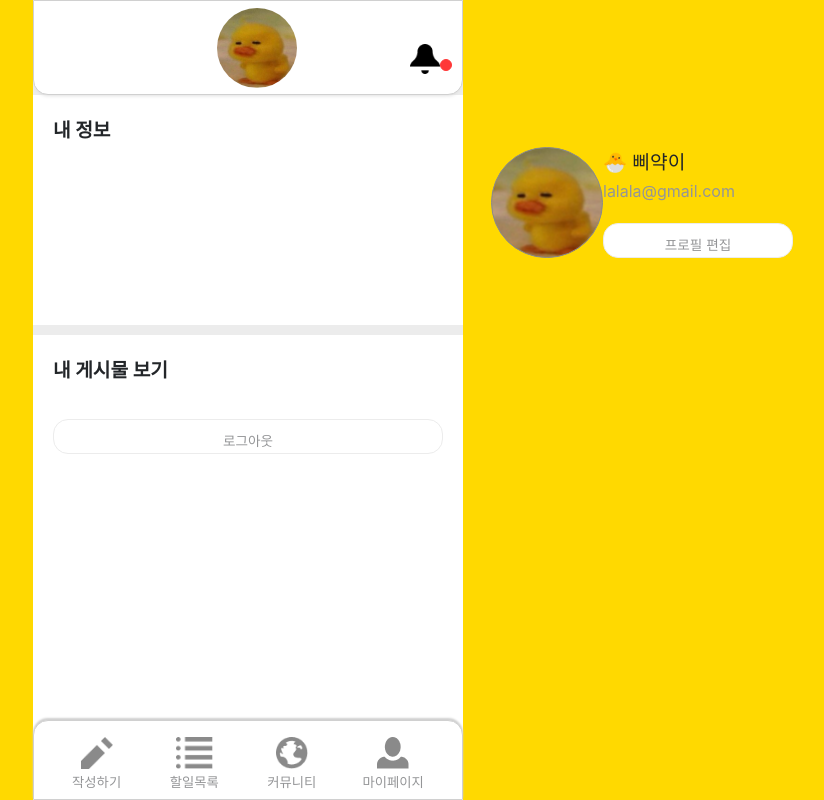
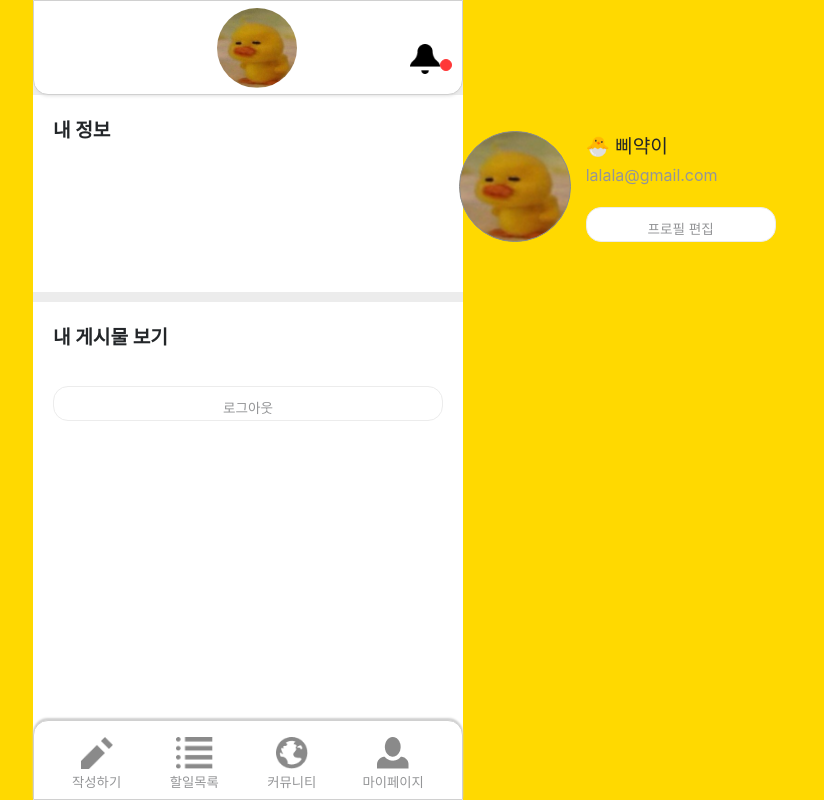
Before and after one commit to codestates-seb/seb45_main_031, a React (Create React App) app in the folder FE/: page /mypage in a window 1280 px wide. Shown: the whole page, without its empty margins (392-1216 px from the left). Built offline with nearby package versions, Linux system fonts and the light colour scheme.

Commit message:
✨Feat: 프로필 편집 버튼 클릭 시 페이지 이동
- 마이페이지 프로필 편집 버튼 클릭 시 /mypage/edit 페이지 이동 구현
- 마이페이지 레이아웃 일부 수정

Issue: #7

```diff
--- a/FE/src/pages/MyPage.js
+++ b/FE/src/pages/MyPage.js
@@ -1,6 +1,7 @@
 import { useState } from "react";
 import { styled } from "styled-components";
 import { ReactComponent as ProfileSvg } from "../assets/images/profile.svg";
+import { Link } from "react-router-dom";
 // import { useNavigate } from "react-router-dom";
 
 export default function MyPage() {
@@ -14,7 +15,9 @@ export default function MyPage() {
             <div>
               <SubTitle>🐣 삐약이</SubTitle>
               <p>lalala@gmail.com</p>
-              <EditButton>프로필 편집</EditButton>
+              <Link to="/mypage/edit">
+                <EditButton>프로필 편집</EditButton>
+              </Link>
             </div>
           </ProfileContent>
         </MyInfo>
@@ -154,12 +157,8 @@ const EditButton = styled(GreyButton)`
 const ProfileContent = styled.div`
   display: grid;
   grid-template-columns: 4fr 6fr;
-  grid-template-rows: repeat(2, 1fr);
-  margin: 2rem 3rem;
-
-  ProfileSVG {
-    grid-row: span 2;
-  }
+  grid-template-rows: repeat(1, 1fr);
+  margin: 1rem;
 
   p {
     color: #949597;
@@ -175,15 +174,15 @@ const MyPost = styled.div`
   padding: 20px;
 `;
 
+const WrapperLogoutButton = styled(GreyButton)`
+  width: 100%;
+  height: 35px;
+  padding: 10px;
+  margin-top: 1rem;
+`;
+
 //로그아웃 버튼
 function LogoutButton() {
-  const LogoutButton = styled(GreyButton)`
-    width: 100%;
-    height: 35px;
-    padding: 10px;
-    margin-top: 1rem;
-  `;
-
   const [isModalOpen, setIsMOdalOpen] = useState(false);
   const handleLogout = () => {
     //로그아웃 로직 추가하기
@@ -198,7 +197,9 @@ function LogoutButton() {
 
   return (
     <div>
-      <LogoutButton onClick={handleModalOpen}>로그아웃</LogoutButton>
+      <WrapperLogoutButton onClick={handleModalOpen}>
+        로그아웃
+      </WrapperLogoutButton>
       {isModalOpen && (
         <ModalOverlay>
           <ModalContent>
--- a/FE/src/pages/MyPageEdit.js
+++ b/FE/src/pages/MyPageEdit.js
@@ -1,6 +1,7 @@
 import { styled } from "styled-components";
 import { ReactComponent as ProfileSvg } from "../assets/images/profile.svg";
 import { ReactComponent as InfoIcon } from "../assets/icons/info.svg";
+
 import level0 from "../assets/images/level0.png";
 import level1 from "../assets/images/level1.png";
 import level2 from "../assets/images/level2.png";
@@ -23,7 +24,7 @@ export default function MyPageEdit() {
         </Section>
         <Section>
           <span>
-            <Label>업적 조회</Label>
+            <Label>등급 조회</Label>
             <InfoIcon />
           </span>
           <Badges>
@@ -150,7 +151,7 @@ const EditButton = styled.button`
   }
 `;
 
-// 업적 조회 영역
+// 회원 등급 영역
 const Badges = styled.div`
   height: 370px;
   padding: 10px;
```
